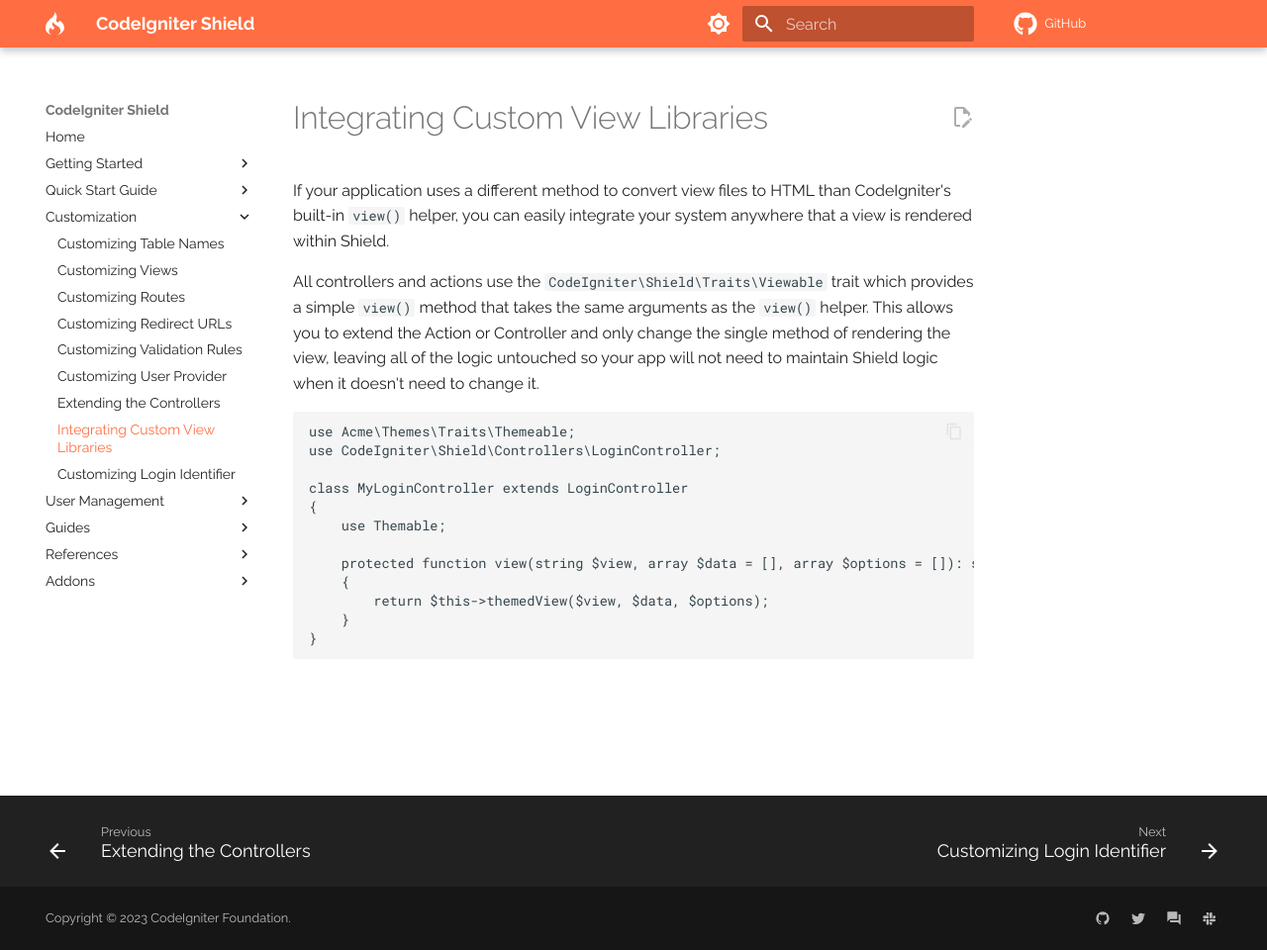
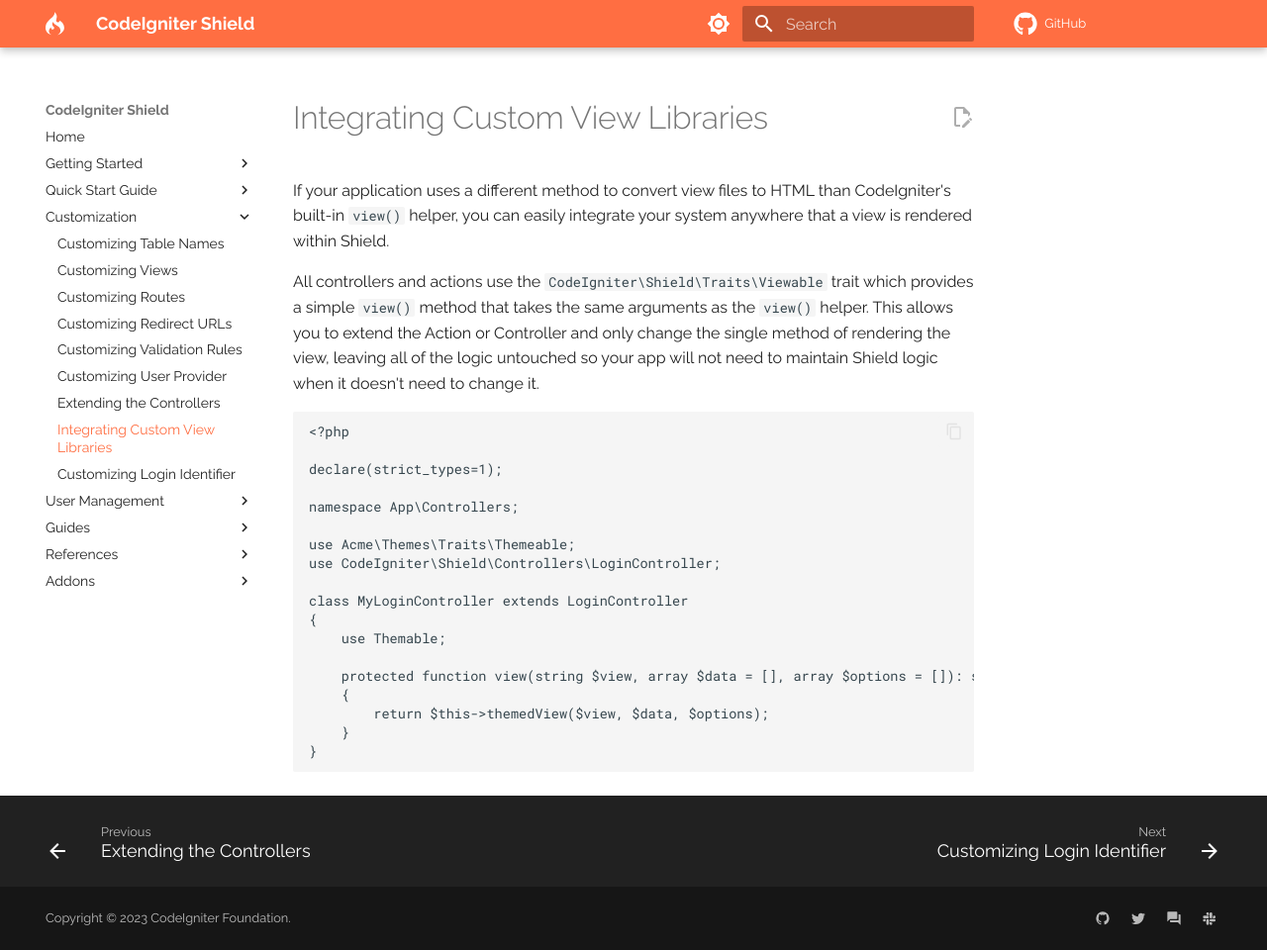
Before and after one commit to codeigniter4/shield, an MkDocs documentation site: the page built from docs/customization/integrating_custom_view_libs.md, in a window 1280 px wide and 960 px high. Shown: the whole window at 99% size. Built offline with MkDocs 1.6.1 and Material for MkDocs 9.7.7, drawn with Linux system fonts in a browser that asks for light colours; comment, search, counter and statistics services are not loaded; a style sheet for code colours, icons or effects is not loaded.

Commit message:
Improved sample code for PHP file

````diff
--- a/docs/customization/integrating_custom_view_libs.md
+++ b/docs/customization/integrating_custom_view_libs.md
@@ -5,6 +5,12 @@ If your application uses a different method to convert view files to HTML than C
 All controllers and actions use the `CodeIgniter\Shield\Traits\Viewable` trait which provides a simple `view()` method that takes the same arguments as the `view()` helper. This allows you to extend the Action or Controller and only change the single method of rendering the view, leaving all of the logic untouched so your app will not need to maintain Shield logic when it doesn't need to change it.
 
 ```php
+<?php
+
+declare(strict_types=1);
+
+namespace App\Controllers;
+
 use Acme\Themes\Traits\Themeable;
 use CodeIgniter\Shield\Controllers\LoginController;
 
````
